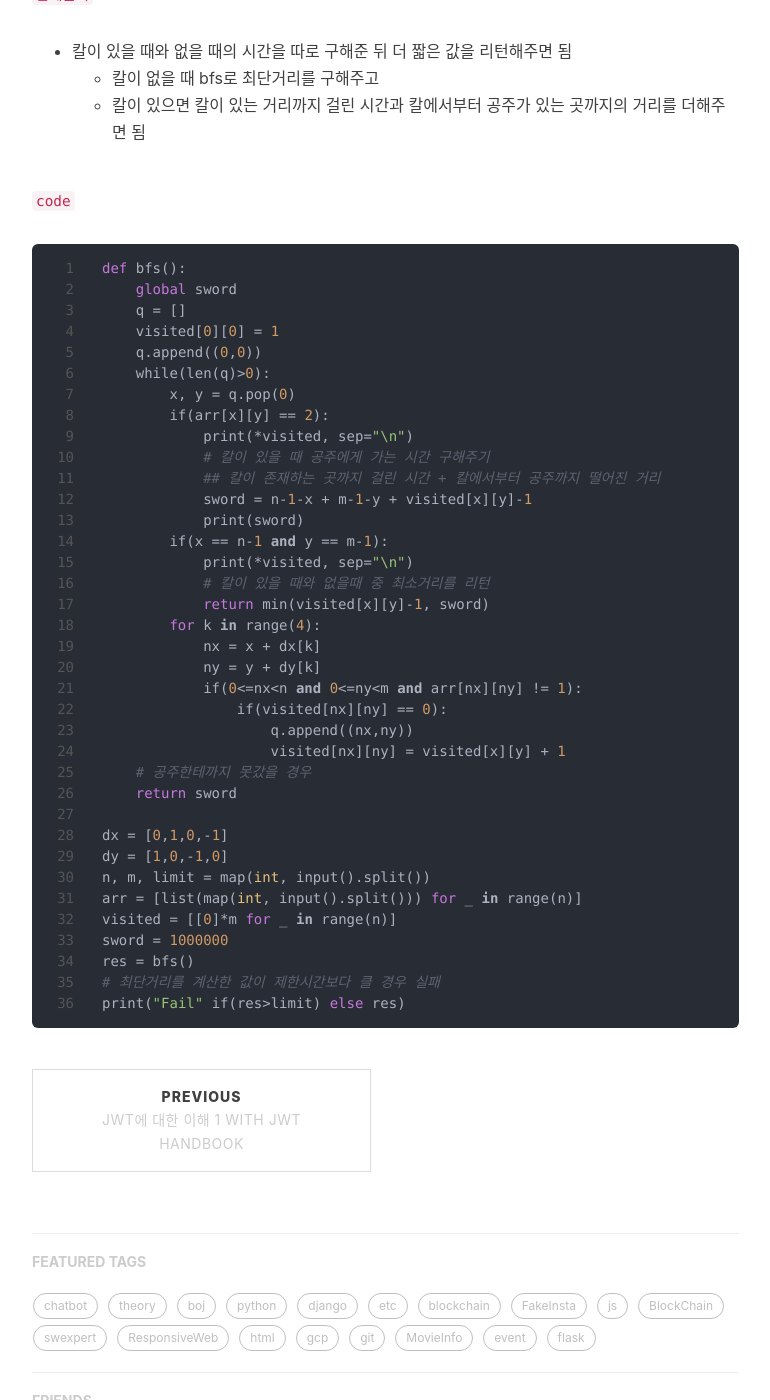
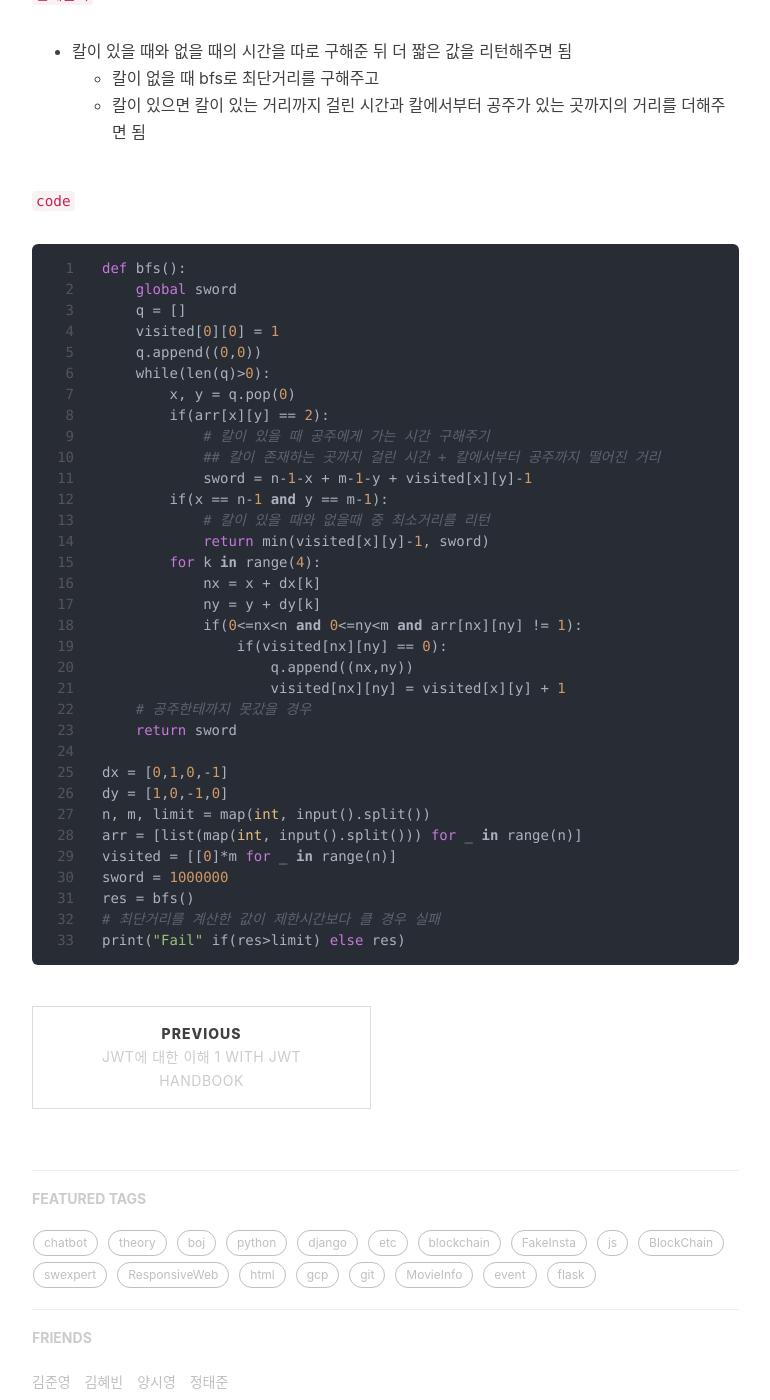
Before and after one commit to dongsik93/dongsik93.github.io, a Jekyll site: the page built from _posts/2019-11-15-algorithm-boj-17836.md, in a window 1280 px wide and 1400 px high, scrolled down 947 px. Shown: the whole window, without its empty margins (233-1003 px from the left). Built offline with Jekyll 4.4.1, drawn with Linux system fonts in a browser that asks for light colours; nearby versions of some CDN libraries; comment, search, counter and statistics services are not loaded.

Commit message:
BOJ 17836

```diff
--- a/_posts/2019-11-15-algorithm-boj-17836.md
+++ b/_posts/2019-11-15-algorithm-boj-17836.md
@@ -34,13 +34,10 @@ def bfs():
     while(len(q)>0):
         x, y = q.pop(0)
         if(arr[x][y] == 2):
-            print(*visited, sep="\n")
             # 칼이 있을 때 공주에게 가는 시간 구해주기
             ## 칼이 존재하는 곳까지 걸린 시간 + 칼에서부터 공주까지 떨어진 거리
             sword = n-1-x + m-1-y + visited[x][y]-1
-            print(sword)
         if(x == n-1 and y == m-1):
-            print(*visited, sep="\n")
             # 칼이 있을 때와 없을때 중 최소거리를 리턴
             return min(visited[x][y]-1, sword)
         for k in range(4):
```
